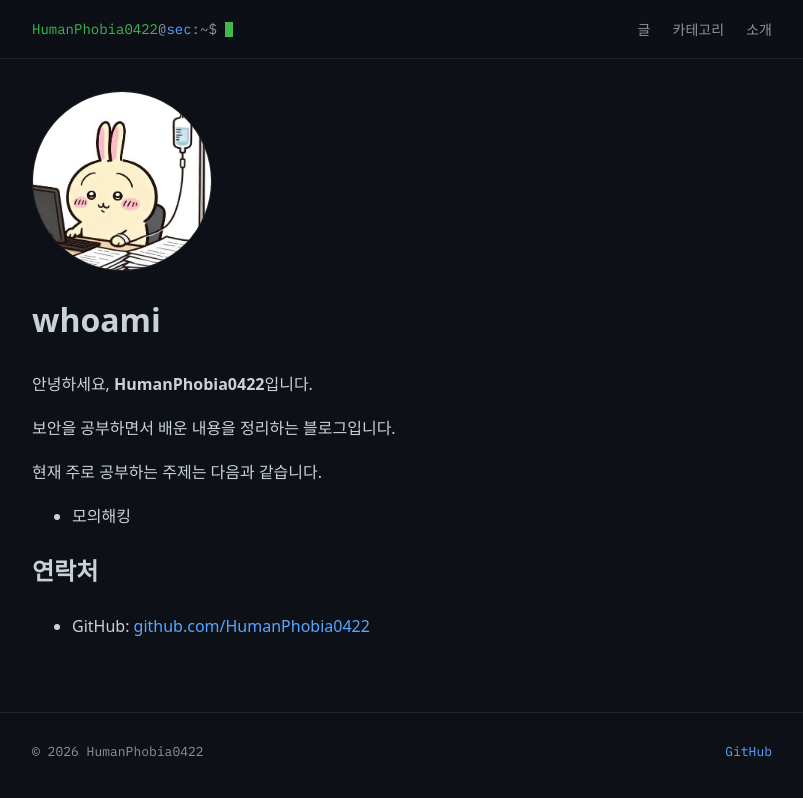
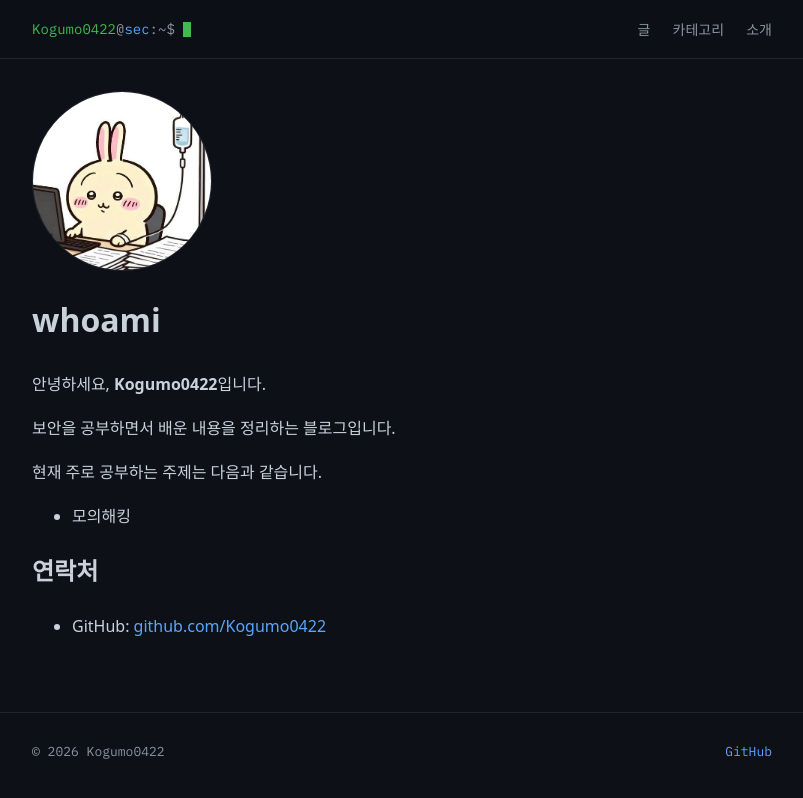
Before and after one commit to HumanPhobia0422/humanphobia0422.github.io, a Jekyll site: the page built from about.md, in a window 1280 px wide. Shown: the top 798 px of the page, without its empty margins (238-1041 px from the left). Built offline with Jekyll 4.4.1, drawn with Linux system fonts in a browser that asks for light colours; some web fonts are replaced.

Commit message:
Rename blog to Kogumo0422

```diff
--- a/_config.yml
+++ b/_config.yml
@@ -1,9 +1,10 @@
 # 사이트 기본 정보 — 여기만 수정해도 블로그 전체에 반영됩니다
-title: HumanPhobia0422
+title: Kogumo0422
 tagline: 보안 공부 기록
 description: 시스템 해킹, 웹 해킹, 리버싱 등 보안 공부를 정리하는 블로그입니다.
-url: "https://humanphobia0422.github.io"
-author: HumanPhobia0422
+url: "https://kogumo0422.github.io"
+baseurl: ""
+author: Kogumo0422
 
 # 빌드 설정 (건드리지 않아도 됩니다)
 markdown: kramdown
--- a/about.md
+++ b/about.md
@@ -8,7 +8,7 @@ permalink: /about/
 
 # whoami
 
-안녕하세요, **HumanPhobia0422**입니다.
+안녕하세요, **Kogumo0422**입니다.
 
 보안을 공부하면서 배운 내용을 정리하는 블로그입니다.
 
@@ -18,4 +18,4 @@ permalink: /about/
 
 ## 연락처
 
-- GitHub: [github.com/HumanPhobia0422](https://github.com/HumanPhobia0422)
+- GitHub: [github.com/Kogumo0422](https://github.com/Kogumo0422)
--- a/assets/css/style.css
+++ b/assets/css/style.css
@@ -1,5 +1,5 @@
 /* ============================================================
-   HumanPhobia0422 — 보안 블로그 스타일
+   Kogumo0422 — 보안 블로그 스타일
    색/폰트를 바꾸고 싶으면 아래 :root 변수만 수정하면 됩니다.
    ============================================================ */
 :root {
```
Also changed, not shown: README.md.
